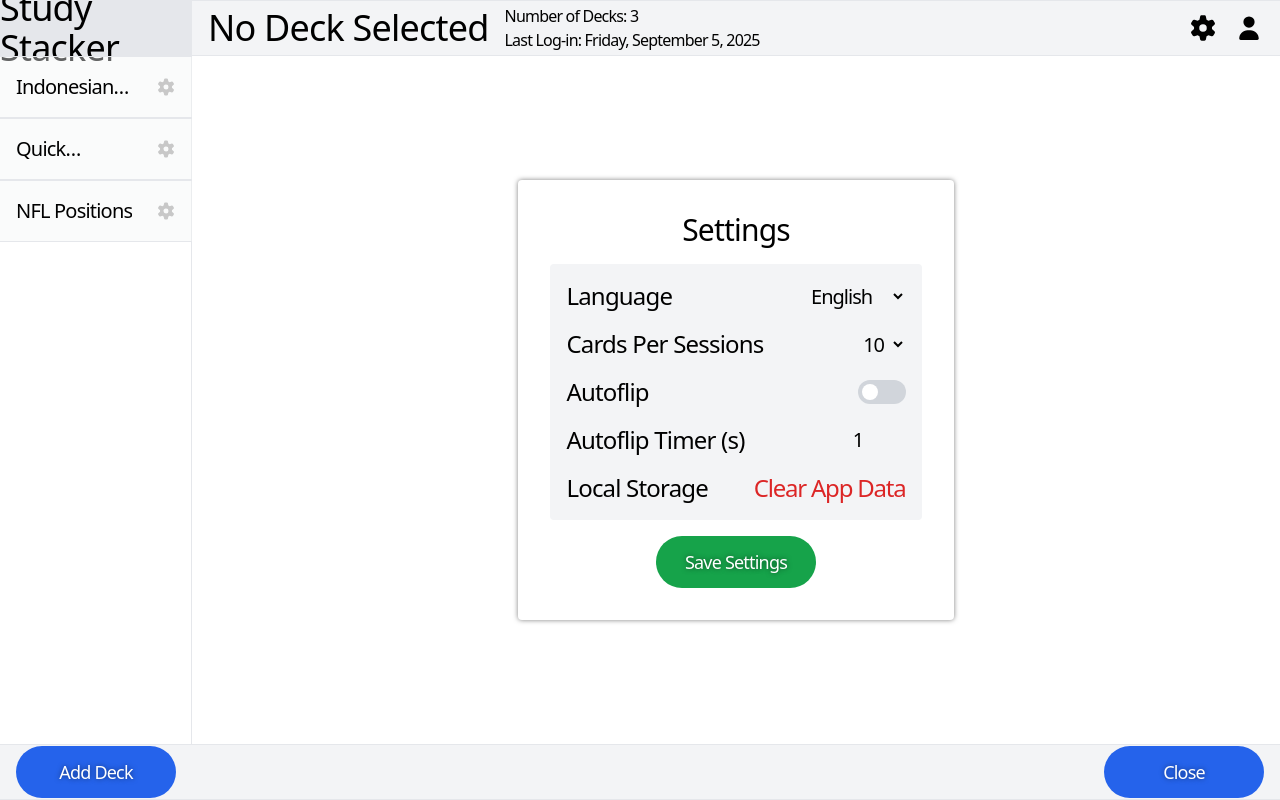
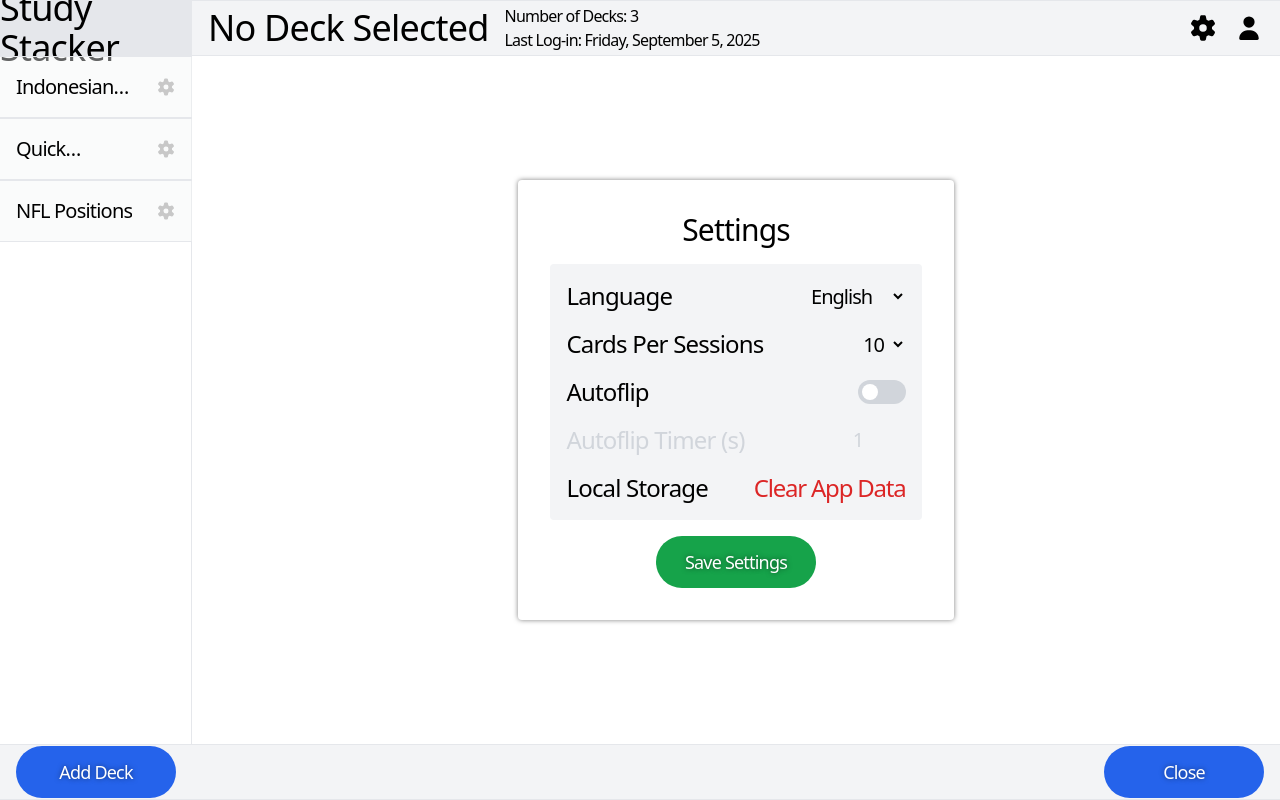
Before and after one commit to lseti1/AngularStudyStacker-123913, an Angular app: page / in a window 1280 px wide. Both pictures are taken after a click on the element 1203 px from the left and 28 px from the top of the page. Built offline with nearby package versions, Linux system fonts and the light colour scheme.

Commit message:
Styling: Made the autoflip settings more reactive where the auto flip timer cannot be accessed unless auto flip is turned on

```diff
--- a/src/app/main-layout/flashcards-view/settings-view/settings-view.html
+++ b/src/app/main-layout/flashcards-view/settings-view/settings-view.html
@@ -23,12 +23,12 @@
             <div class="flex flex-row justify-between justify-center items-center w-full gap-2">
                 <label for="Autoflip" class="text-right">Autoflip</label>
                 <label class="inline-flex items-center cursor-pointer relative select-none">
-                    <input type="checkbox" class="hidden peer" [(ngModel)]="autoFlip" >
+                    <input type="checkbox" class="hidden peer" [(ngModel)]="autoFlip">
                     <span class="absolute top-1 left-1 w-4 h-4 bg-white rounded-full duration-300 peer-checked:translate-x-6"></span>
                     <div class="w-12 h-6 bg-gray-300 rounded-full peer-checked:bg-green-600"></div>
                 </label>
             </div>
-            <div class="flex flex-row justify-between justify-center items-center w-full gap-2 ">
+            <div [ngClass]="{ 'select-none pointer-events-none text-gray-300' : !autoFlip}" class="flex flex-row justify-between justify-center items-center w-full gap-2 ">
                 <label for="AutoFlipTimer" class="text-right">Autoflip Timer (s)</label>
                 <input [(ngModel)]="autoFlipTimer" type="number" min="1" max="10" class="w-20 text-center text-xl bg-gray-100">
             </div>
--- a/src/app/main-layout/flashcards-view/settings-view/settings-view.ts
+++ b/src/app/main-layout/flashcards-view/settings-view/settings-view.ts
@@ -2,11 +2,11 @@ import { Component, signal } from '@angular/core';
 import { FormsModule } from '@angular/forms';
 import { UIStates } from '../../../services/ui-states';
 import { LocalStorageService } from '../../../services/local-storage-service';
-import { UiStatesSettings } from '../../../services/ui-states-settings';
+import { CommonModule } from '@angular/common';
 
 @Component({
   selector: 'app-settings-view',
-  imports: [FormsModule],
+  imports: [FormsModule, CommonModule],
   templateUrl: './settings-view.html',
   styleUrl: './settings-view.css'
 })
```
